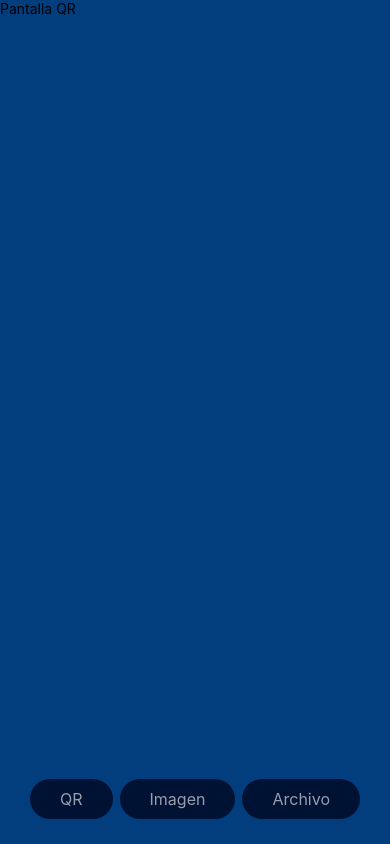
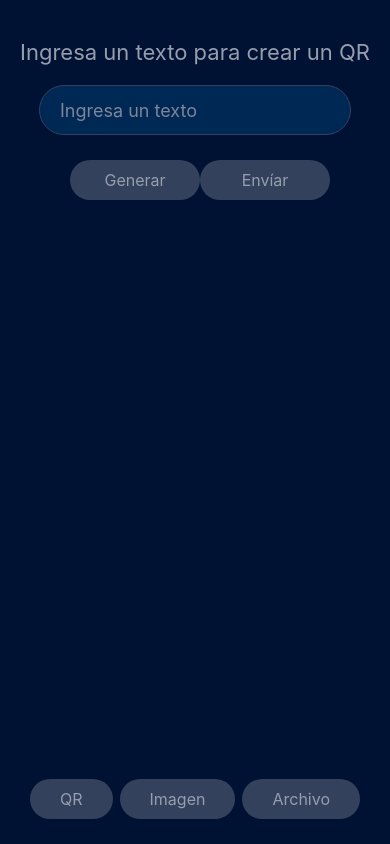
Before and after one commit to sandclock-byte/TestPetid, a React Native app: screen / in a window 390 px wide. Built offline with nearby package versions, Linux system fonts and the light colour scheme.

Commit message:
Se agrego diseño

```diff
--- a/App.js
+++ b/App.js
@@ -6,7 +6,7 @@ import Imagen from './src/components/Imagen';
 import Archivo from './src/components/Archivo';
 
 
-const changeScreen = (screen) => {
+const showScreen = (screen) => {
   switch (screen) {
     case 1:
       return <QR />;
@@ -25,7 +25,7 @@ export default function App() {
     <>
       <StatusBar barStyle='light-content' />
       <SafeAreaView style={styles.background}>
-        {changeScreen(screen)}
+        {showScreen(screen)}
         <ActionBar
           setScreen={setScreen}
         />
@@ -36,7 +36,7 @@ export default function App() {
 
 const styles = StyleSheet.create({
   background: {
-    backgroundColor: '#023E7D',
+    backgroundColor: '#001233',
     height: '100%',
   }
 });
--- a/src/components/ActionBar.js
+++ b/src/components/ActionBar.js
@@ -9,19 +9,19 @@ export default function ActionBar(props) {
         <View style={styles.viewFooter}>
 
             <TouchableOpacity onPress={() => setScreen(1)}>
-                <View style={styles.viewClose}>
+                <View style={styles.viewButton}>
                     <Text style={styles.text} >QR</Text>
                 </View>
             </TouchableOpacity>
 
             <TouchableOpacity onPress={() => setScreen(2)}>
-                <View style={styles.viewClose}>
+                <View style={styles.viewButton}>
                     <Text style={styles.text} >Imagen</Text>
                 </View>
             </TouchableOpacity>
 
             <TouchableOpacity onPress={() => setScreen(3)}>
-                <View style={styles.viewClose}>
+                <View style={styles.viewButton}>
                     <Text style={styles.text} >Archivo</Text>
                 </View>
             </TouchableOpacity>
@@ -43,8 +43,8 @@ const styles = StyleSheet.create({
         marginBottom: 20
     },
 
-    viewClose: {
-        backgroundColor: '#001233',
+    viewButton: {
+        backgroundColor: '#33415c',
         borderRadius: 50,
         paddingVertical: 10,
         paddingHorizontal: 30,
--- a/src/components/QR.js
+++ b/src/components/QR.js
@@ -1,12 +1,93 @@
-import React from 'react'
-import { StyleSheet, Text, View } from 'react-native'
+import React, { useState } from 'react'
+import { StyleSheet, Text, View, TextInput, TouchableOpacity } from 'react-native'
 
 export default function QR() {
+
+    const [formQr, setFormQr] = useState('');
+
+    const onChange = (e) => {
+        setFormQr(e.nativeEvent.text.trim());
+    }
+
+
     return (
-        <View>
-            <Text>Pantalla QR</Text>
-        </View>
+        <>
+            <View style={styles.content}>
+
+                <Text style={styles.text}>Ingresa un texto para crear un QR</Text>
+
+                <TextInput
+                    style={styles.input}
+                    placeholder='Ingresa un texto'
+                    placeholderTextColor='#7d8597'
+                    onChange={(e) => onChange(e)}
+                />
+
+            </View>
+
+            <View style={styles.actions}>
+                <TouchableOpacity>
+                    <View style={styles.button}>
+                        <Text style={styles.textButton} >Generar</Text>
+                    </View>
+                </TouchableOpacity>
+
+                <TouchableOpacity>
+                    <View style={styles.button}>
+                        <Text style={styles.textButton} >Envíar</Text>
+                    </View>
+                </TouchableOpacity>
+
+            </View>
+        </>
     )
 }
 
-const styles = StyleSheet.create({})
+const styles = StyleSheet.create({
+    content: {
+        marginTop: '10%',
+        width: '100%',
+        alignItems: 'center'
+    },
+
+    text: {
+        color: '#979DAC',
+        fontSize: 22,
+        marginBottom: 20
+    },
+
+    input: {
+        height: 50,
+        color: '#979DAC',
+        width: '80%',
+        marginBottom: 25,
+        backgroundColor: '#002855',
+        paddingHorizontal: 20,
+        borderRadius: 50,
+        fontSize: 18,
+        borderWidth: 1,
+        borderColor: '#33415C',
+    },
+
+    actions: {
+        width: '100%',
+        flexDirection: 'row',
+        justifyContent: 'space-between',
+        alignItems: 'center',
+        paddingHorizontal: 70,
+    },
+
+    button: {
+        backgroundColor: '#33415c',
+        borderRadius: 50,
+        paddingVertical: 10,
+        paddingHorizontal: 30,
+        width: 130
+    },
+
+    textButton: {
+        fontSize: 16,
+        color: '#979dac',
+        textAlign: 'center',
+    },
+})
```
